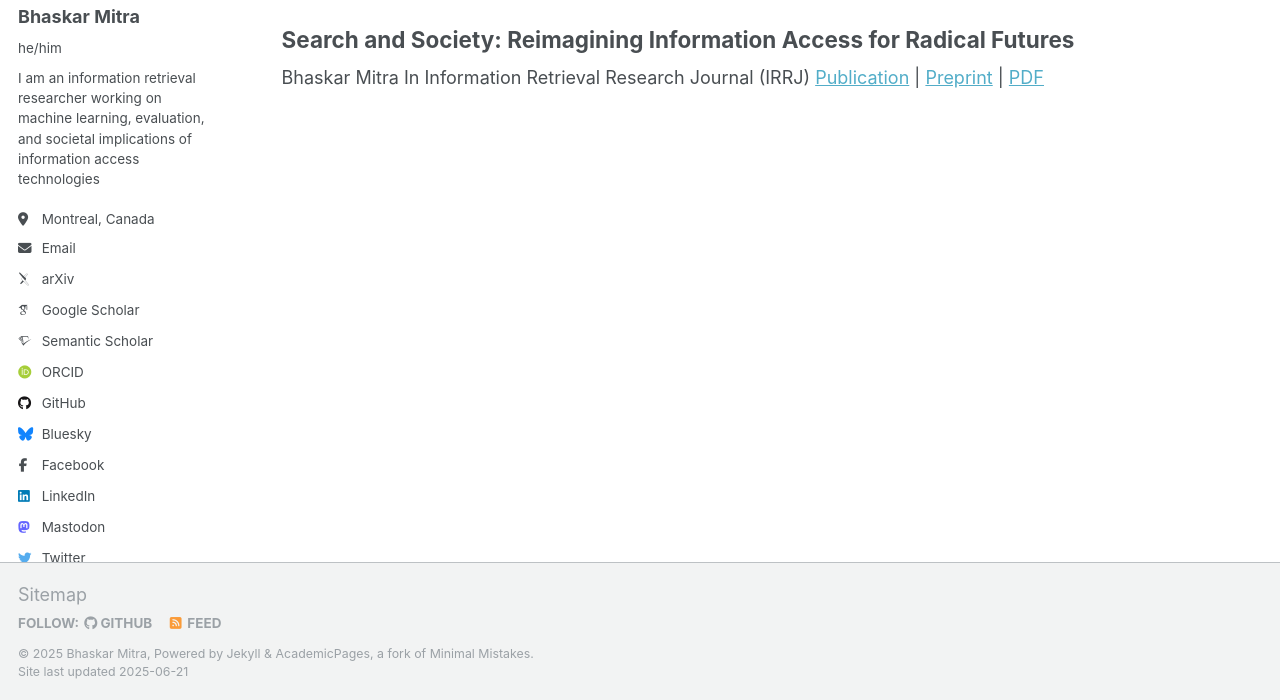
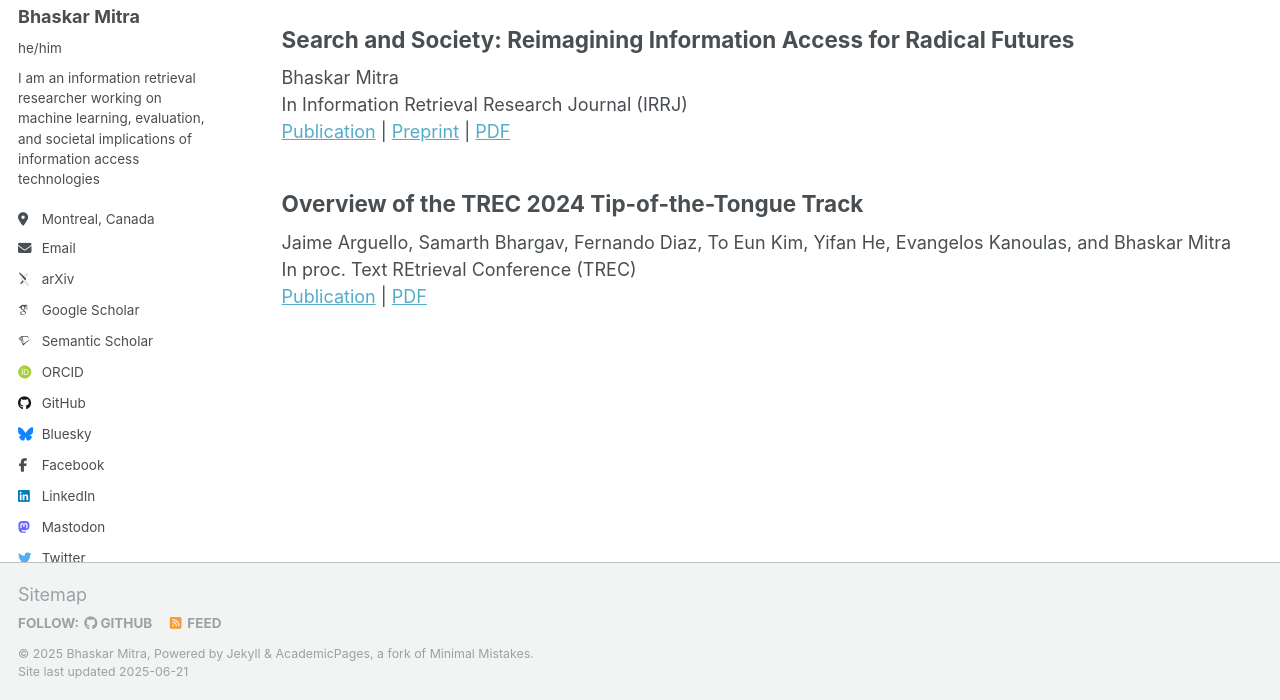
Before and after one commit to bhaskar-mitra/bhaskar-mitra.github.io, a Jekyll site: the page built from _pages/publications.html, in a window 1280 px wide and 978 px high, cut to the strip 278-978 px from the top of the window. Built offline with Jekyll 4.4.1, drawn with Linux system fonts in a browser that asks for light colours; some web fonts are replaced.

Commit message:
Update publications.html

```diff
--- a/_pages/publications.html
+++ b/_pages/publications.html
@@ -16,8 +16,14 @@
 <div class="list__item">
   <article class="archive__item" itemscope itemtype="http://schema.org/CreativeWork">
     <h2>Search and Society: Reimagining Information Access for Radical Futures</h2>
-    Bhaskar Mitra</ br>
-    In Information Retrieval Research Journal (IRRJ)</ br>
+    Bhaskar Mitra<br/>
+    In Information Retrieval Research Journal (IRRJ)<br/>
     <a href="https://irrj.org/article/view/19654/24562">Publication</a> | <a href="https://arxiv.org/abs/2403.17901">Preprint</a> | <a href="">PDF</a>
     </article>
+  <article class="archive__item" itemscope itemtype="http://schema.org/CreativeWork">
+    <h2>Overview of the TREC 2024 Tip-of-the-Tongue Track</h2>
+    Jaime Arguello, Samarth Bhargav, Fernando Diaz, To Eun Kim, Yifan He, Evangelos Kanoulas, and Bhaskar Mitra<br/>
+    In proc. Text REtrieval Conference (TREC)<br/>
+    <a href="https://trec.nist.gov/pubs/trec33/papers/Overview_tot.pdf">Publication</a> | <a href="">PDF</a>
+    </article>
 </div>
```
